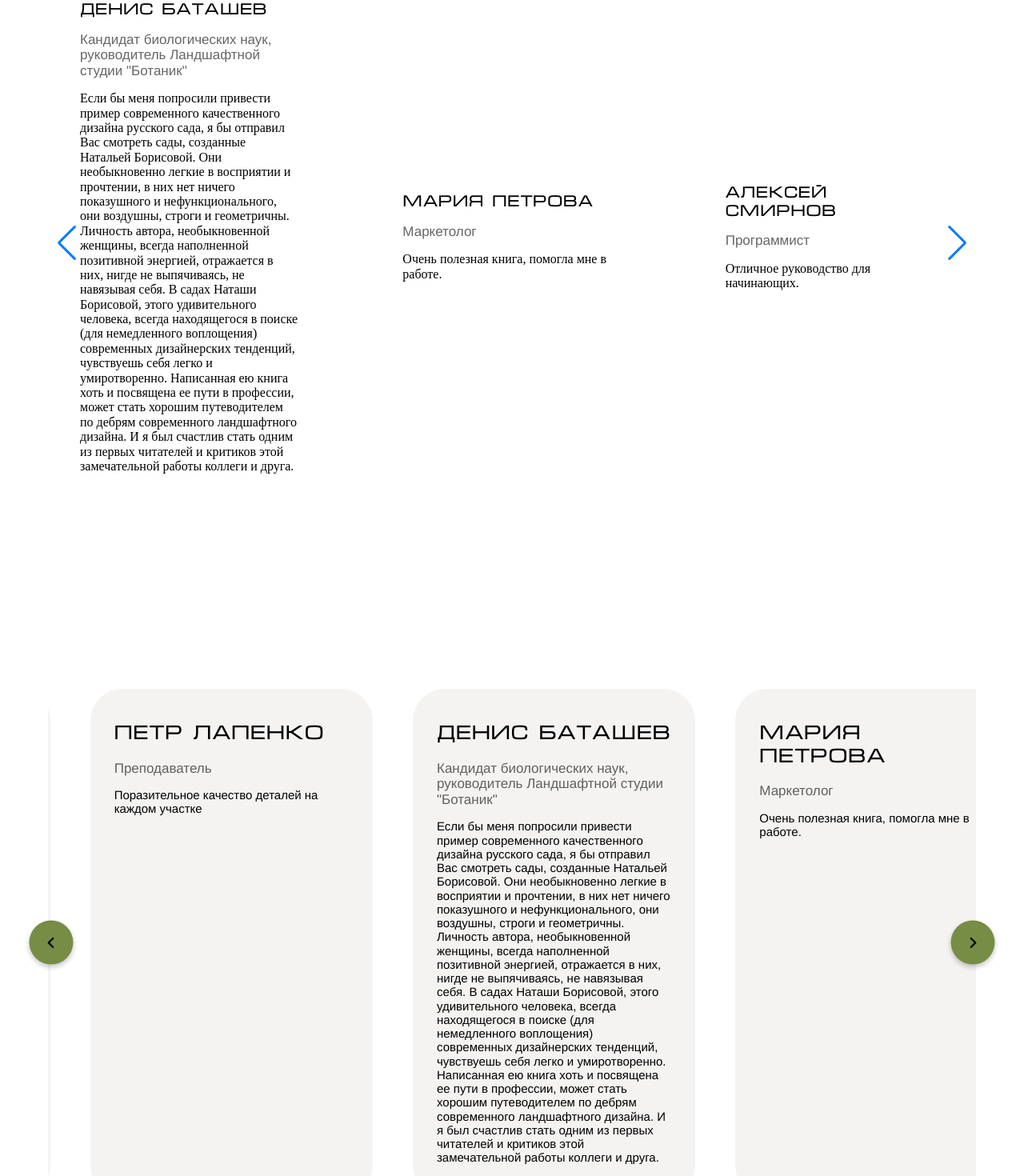
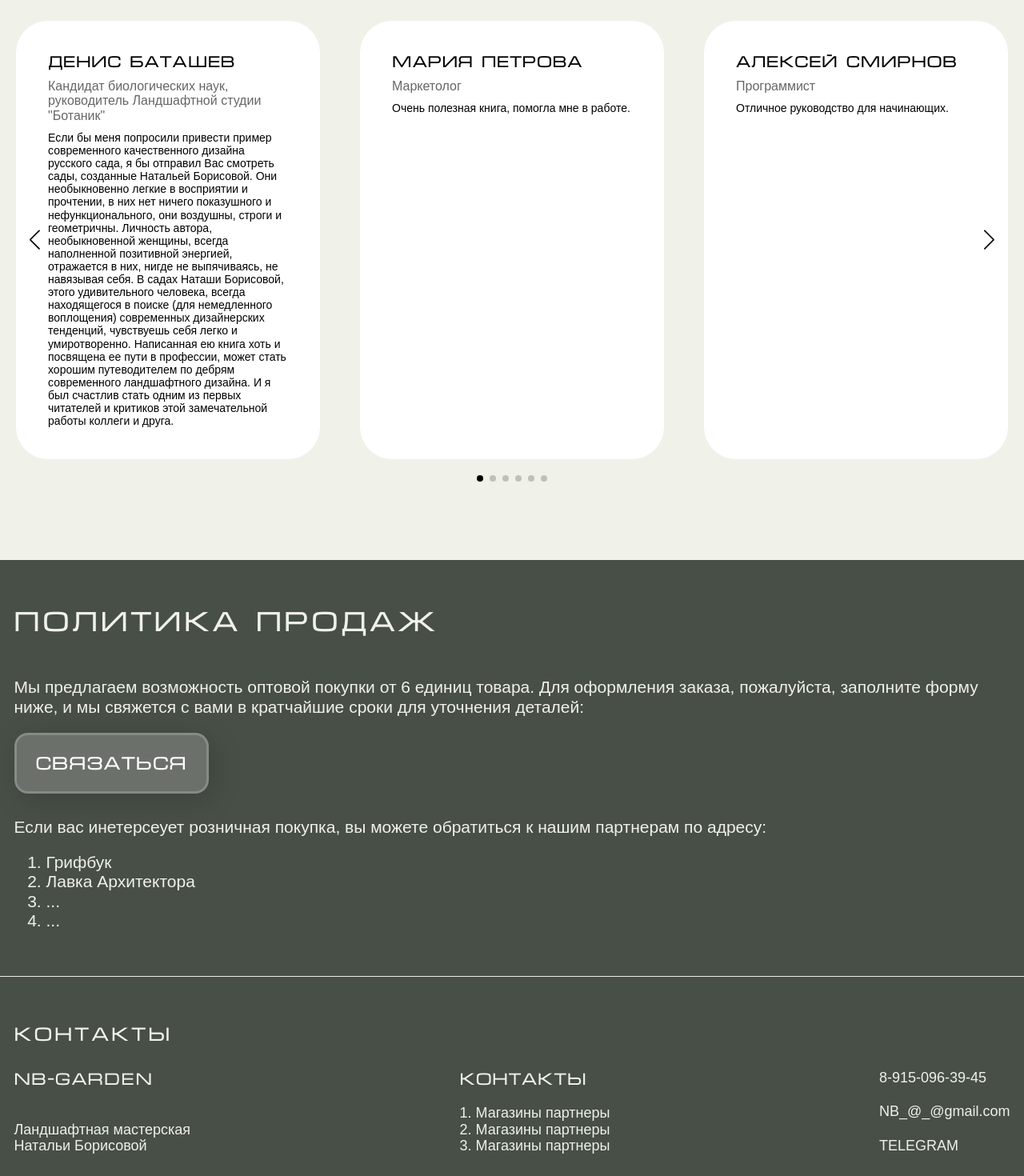
Before and after one commit to ilyamukhamedov/landing_part1, a React (Vite) app: page / in a window 1280 px wide. Shown: the part 3300-4770 px from the top of the page at 80% size. Built offline with nearby package versions, Linux system fonts and the light colour scheme; no server answers.

Commit message:
Implement slider in reviews

```diff
--- a/src/components/App/App.jsx
+++ b/src/components/App/App.jsx
@@ -9,7 +9,7 @@ import Author from "../Author/Author";
 import Reviews from "../Reviews/Reviews";
 import Navigation from "../Navigation /Navigation";
 import About from "../About/About";
-import Reviews1 from "../Reviews/Reviews1";
+import Reviews1 from "../Reviews/Reviews";
 import Fragment from "../Fragment/Fragment";
 import Footer from "../Footer/Footer";
 import Policy from "../Policy/Policy";
@@ -27,12 +27,10 @@ const App = () => {
 
   return (
     <div className="app">
-      {/* <Navigation /> */}
       <Header handleOpen={handleOpen} />
       <Author />
       <About />
       <Fragment />
-      <Reviews1 />
       <Reviews />
       <Policy handleOpen={handleOpen} />
       <Footer />
--- a/src/components/Reviews/Reviews.css
+++ b/src/components/Reviews/Reviews.css
@@ -1,118 +1,86 @@
 .reviews {
-  margin: 60px;
-}
-
-.reviews__title {
-  font-family: "Micra", sans-serif;
-  font-weight: normal;
-  padding-top: 80px;
-  font-size: 40px;
-  color: #fff;
-  margin-top: 0;
+  background-color: #f0f1e9;
+  height: 100vh;
+  align-content: center;
 }
 
 .reviews__container {
+  padding: 20px;
+  /* max-width: 1245px; */
+  margin: 0 auto;
   position: relative;
+  padding-top: 20px;
 }
 
-.reviews__wrapper {
-  display: grid;
-  grid-auto-flow: column;
-  grid-auto-columns: calc((100% / 3) - (50px * 2 / 3));
-  gap: 50px;
-  overflow-x: auto;
-  scroll-snap-type: x mandatory;
-  scroll-behavior: smooth;
-  scrollbar-width: 0;
+.swiper-wrapper {
+  padding: 40px 0 40px;
 }
 
-.reviews__wrapper::-webkit-scrollbar {
-  display: none;
+.swiper-pagination-bullet-active {
+  background: #000 !important;
 }
 
-.cards {
-  scroll-snap-align: start;
-  list-style: none;
-  background: #f4f3f2;
-  border-radius: 40px;
-  margin: 0;
-  padding: 0;
-  cursor: pointer;
-  display: flex;
-  align-items: flex-start;
-  justify-content: flex-start;
-  flex-direction: column;
-  padding: 40px 30px;
+.swiper-button-prev:after,
+.swiper-button-next:after {
+  color: #000;
+  font-size: 25px !important;
 }
 
-.scrolling {
-  scroll-behavior: auto;
+.swiper-button-prev,
+.swiper-button-next {
+  transition: 0.2s ease;
 }
 
-.dragging {
-  cursor: grab;
-  user-select: none;
-  scroll-snap-type: none;
-  scroll-behavior: auto;
+.swiper-button-prev:hover,
+.swiper-button-next:hover {
+  opacity: 0.5;
 }
 
-.cards__title {
-  font-size: 25px;
+.card__data {
+  background-color: #fff;
+  padding: 40px;
+  border-radius: 40px;
+  display: flex;
+  flex-direction: column;
+  gap: 10px;
+}
+
+.card__name {
+  font-size: 20px;
   font-family: "Micra", sans-serif;
   font-weight: normal;
-  margin-top: 0;
+  margin: 0;
 }
 
-.cards__position {
-  font-family: "Helvetica", sans-serif;
+.card__position {
+  font-family: "Involve", sans-serif;
   font-weight: lighter;
+  margin: 0;
   opacity: 0.6;
-  font-size: 17px;
+  font-size: 16px;
 }
 
-.cards__description {
-  font-family: "Helvetica", sans-serif;
+.card__description {
+  font-family: "Involve", sans-serif;
   font-weight: lighter;
-  margin-bottom: 0;
-  font-size: 15px;
+  margin: 0;
+  font-size: 14px;
 }
 
-.reviews i {
-  height: 50px;
-  width: 50px;
-  background: #778d45;
-  transition: 0.2s ease;
-  border-radius: 50%;
-  position: absolute;
-  text-align: center;
-  cursor: pointer;
-  line-height: 50px;
-  top: 50%;
-  transform: translateY(-50%) scale(1.1);
-  box-shadow: 0 3px 6px rgba(0, 0, 0, 0.23);
-}
-
-.reviews i:hover {
-  background: #91a85c;
-  transform: translateY(-50%) scale(1.1);
-}
-
-.reviews i:first-child {
-  left: -21px;
-}
-
-.reviews i:last-child {
-  right: -21px;
-}
-
-@media screen and (max-width: 1200px) {
-  .reviews__wrapper {
-    grid-auto-columns: calc((100% / 2) - (40px * 2 / 3));
+@media screen and (max-width: 500px) {
+  .reviews__container {
+    padding: 5px;
+    padding-top: 20px;
   }
 }
 
-@media screen and (max-width: 800px) {
-  .reviews__wrapper {
-    grid-auto-columns: 100%;
+@media screen and (max-width: 768px) {
+  .swiper-button-prev,
+  .swiper-button-next {
+    display: none !important;
+  }
+
+  .card__data {
+    padding: 40px 20px;
   }
 }
--- a/src/components/Reviews/Reviews.jsx
+++ b/src/components/Reviews/Reviews.jsx
@@ -1,132 +1,55 @@
 import React, { useRef, useState, useEffect } from "react";
 import "./Reviews.css";
 import { reviewsData } from "../../utils/constants";
-import { useSwipeable } from "react-swipeable";
+import { Swiper, SwiperSlide } from "swiper/react";
+import { Navigation, Pagination } from "swiper/modules";
+import "swiper/css";
+import "swiper/css/navigation";
+import "swiper/css/pagination";
 
 const Reviews = () => {
-  const cardsRef = useRef(null);
-  const [isDragging, setIsDragging] = useState(false);
-  const [startX, setStartX] = useState(0);
-  const [isScrollLeft, setIsScrollLeft] = useState(0);
-  const hasInitialized = useRef(false);
-
-  useEffect(() => {
-    if (!cardsRef.current || hasInitialized.current) return;
-
-    const wrapper = cardsRef.current;
-    const width = wrapper.querySelector(".cards").offsetWidth;
-    const cardPreview = Math.round(wrapper.offsetWidth / width);
-
-    const cards = Array.from(wrapper.children);
-
-    cards
-      .slice(-cardPreview)
-      .reverse()
-      .forEach((card) => {
-        wrapper.insertAdjacentHTML("afterbegin", card.outerHTML);
-      });
-
-    cards.slice(0, cardPreview).forEach((card) => {
-      wrapper.insertAdjacentHTML("beforeend", card.outerHTML);
-    });
-
-    hasInitialized.current = true;
-  }, []);
-
-  useEffect(() => {
-    addDraggingClass();
-  }, [isDragging]);
-
-  const addDraggingClass = () => {
-    const cards = cardsRef.current.querySelectorAll(".cards");
-    cards.forEach((card) => {
-      if (isDragging) {
-        card.classList.add("dragging");
-      } else {
-        card.classList.remove("dragging");
-      }
-    });
-  };
-
-  const startDrag = (e) => {
-    if (!cardsRef.current) return;
-    setIsDragging(true);
-    setStartX(e.pageX);
-    setIsScrollLeft(cardsRef.current.scrollLeft);
-  };
-
-  const stopDrag = () => {
-    setIsDragging(false);
-  };
-
-  const dragging = (e) => {
-    if (!isDragging || !cardsRef.current) return;
-    cardsRef.current.scrollLeft = isScrollLeft - (e.pageX - startX);
-  };
-
-  const handleArrowClick = (direction) => {
-    if (!cardsRef.current) return;
-
-    const width = cardsRef.current.querySelector(".cards__item").offsetWidth;
-
-    cardsRef.current.scrollLeft += direction === "left" ? -width : width;
-  };
-
-  const swipeHandlers = useSwipeable({
-    onSwipedLeft: () => handleArrowClick("right"),
-    onSwipedRight: () => handleArrowClick("left"),
-    trackMouse: true,
-  });
-
-  const infiniteScroll = () => {
-    const wrapper = cardsRef.current;
-
-    if (wrapper.scrollLeft === 0) {
-      wrapper.classList.add("scrolling");
-      wrapper.scrollLeft = wrapper.scrollWidth - 2 * wrapper.offsetWidth;
-      wrapper.classList.remove("scrolling");
-    } else if (
-      Math.ceil(wrapper.scrollLeft) ===
-      wrapper.scrollWidth - wrapper.offsetWidth
-    ) {
-      wrapper.classList.add("scrolling");
-      wrapper.scrollLeft = wrapper.offsetWidth;
-      wrapper.classList.remove("scrolling");
-    }
-  };
-
   return (
     <div className="reviews">
-      <h1 className="reviews__title">РЕЦЕНЗИИ</h1>
-      <div className="reviews__container" {...swipeHandlers}>
-        <i
-          className="fa-solid fa-angle-left"
-          onClick={() => handleArrowClick("left")}
-        ></i>
-        <div
-          className="reviews__wrapper"
-          ref={cardsRef}
-          onMouseDown={startDrag}
-          onMouseLeave={stopDrag}
-          onMouseUp={stopDrag}
-          onMouseMove={dragging}
-          onScroll={infiniteScroll}
+      <section className="reviews__container">
+        <Swiper
+          modules={[Navigation, Pagination]}
+          loop={true}
+          grabCursor={true}
+          spaceBetween={50}
+          pagination={
+            {
+              // dynamicBullets: true,
+            }
+          }
+          breakpoints={{
+            768: {
+              slidesPerView: 2,
+            },
+            1024: {
+              slidesPerView: 3,
+            },
+          }}
+          navigation={true}
+          className="swiper-wrapper"
         >
           {reviewsData.map((review) => (
-            <ul className="cards" key={review.id}>
-              <li className="cards__item">
-                <h2 className="cards__title">{review.name}</h2>
-                <span className="cards__position">{review.position}</span>
-                <p className="cards__description">{review.description}</p>
-              </li>
-            </ul>
+            <SwiperSlide
+              className="swiper-slide "
+              style={{
+                display: "grid",
+                height: "auto",
+              }}
+              key={review.id}
+            >
+              <div className="card__data">
+                <h2 className="card__name">{review.name}</h2>
+                <span className="card__position">{review.position}</span>
+                <p className="card__description">{review.description}</p>
+              </div>
+            </SwiperSlide>
           ))}
-        </div>
-        <i
-          onClick={() => handleArrowClick("right")}
-          className="fa-solid fa-angle-right"
-        ></i>
-      </div>
+        </Swiper>
+      </section>
     </div>
   );
 };
--- a/src/components/Reviews/Reviews1.css
+++ /dev/null
@@ -1,50 +0,0 @@
-.container {
-  margin: 60px;
-}
-
-.card__article {
-  /* width: 450px; */
-  border-radius: 40px;
-}
-
-.swiper-slide {
-  border-radius: 40px;
-}
-
-.swiper-wrapper {
-  align-items: center;
-}
-
-.swiper-button-prev .swiper-button-next {
-  border-radius: 50%;
-  background-color: aquamarine;
-
-  color: #000;
-}
-
-.card__data {
-  background-color: #fff;
-  padding: 40px;
-  border-radius: 40px;
-}
-
-.card__name {
-  font-size: 20px;
-  font-family: "Micra", sans-serif;
-  font-weight: normal;
-  margin-top: 0;
-}
-
-.card__position {
-  font-family: "Helvetica", sans-serif;
-  font-weight: lighter;
-  opacity: 0.6;
-  font-size: 17px;
-}
-
-.card_description {
-  font-family: "Helvetica", sans-serif;
-  font-weight: lighter;
-  margin-bottom: 0;
-  font-size: 15px;
-}
--- a/src/components/Reviews/Reviews1.jsx
+++ /dev/null
@@ -1,42 +0,0 @@
-import React, { useRef, useState, useEffect } from "react";
-import "./Reviews1.css";
-import { reviewsData } from "../../utils/constants";
-import { Swiper, SwiperSlide } from "swiper/react";
-import { Navigation, Pagination } from "swiper/modules";
-import "swiper/css";
-import "swiper/css/navigation";
-
-const Reviews = () => {
-  return (
-    <section className="container">
-      <div className="swiper">
-        <Swiper
-          modules={[Navigation, Pagination]}
-          loop={true}
-          grabCursor={true}
-          spaceBetween={50}
-          slidesPerView={3}
-          navigation
-          onSwiper={(swiper) => console.log(swiper)}
-          onSlideChange={() => console.log("slide change")}
-          className="swiper-wrapper"
-        >
-          {reviewsData.map((review) => (
-            <SwiperSlide className="card__article swiper-slide" key={review.id}>
-              <div className="card__data">
-                <h2 className="card__name">{review.name}</h2>
-
-                <span className="card__position">{review.position}</span>
-
-                <p className="card__description">{review.description}</p>
-              </div>
-            </SwiperSlide>
-          ))}
-          ;
-        </Swiper>
-      </div>
-    </section>
-  );
-};
-
-export default Reviews;
```
